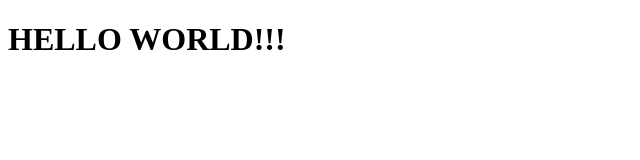
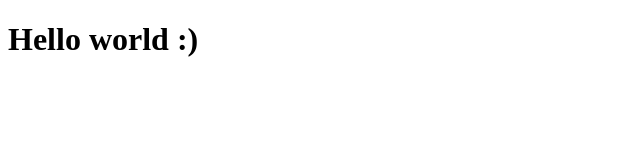
Before and after one commit to kolike/Udemy_project, a plain HTML site: page index.html in a window 1280 px wide. Shown: the whole page, without its empty margins (0-640 px from the left). Drawn offline with Linux system fonts and the light colour scheme.

Commit message:
changed text

```diff
--- a/index.html
+++ b/index.html
@@ -9,7 +9,7 @@
 </head>
 
 <body>
-    <h1> HELLO WORLD!!!</h1>
+    <h1> Hello world :)</h1>
 </body>
 
 </html>
```
